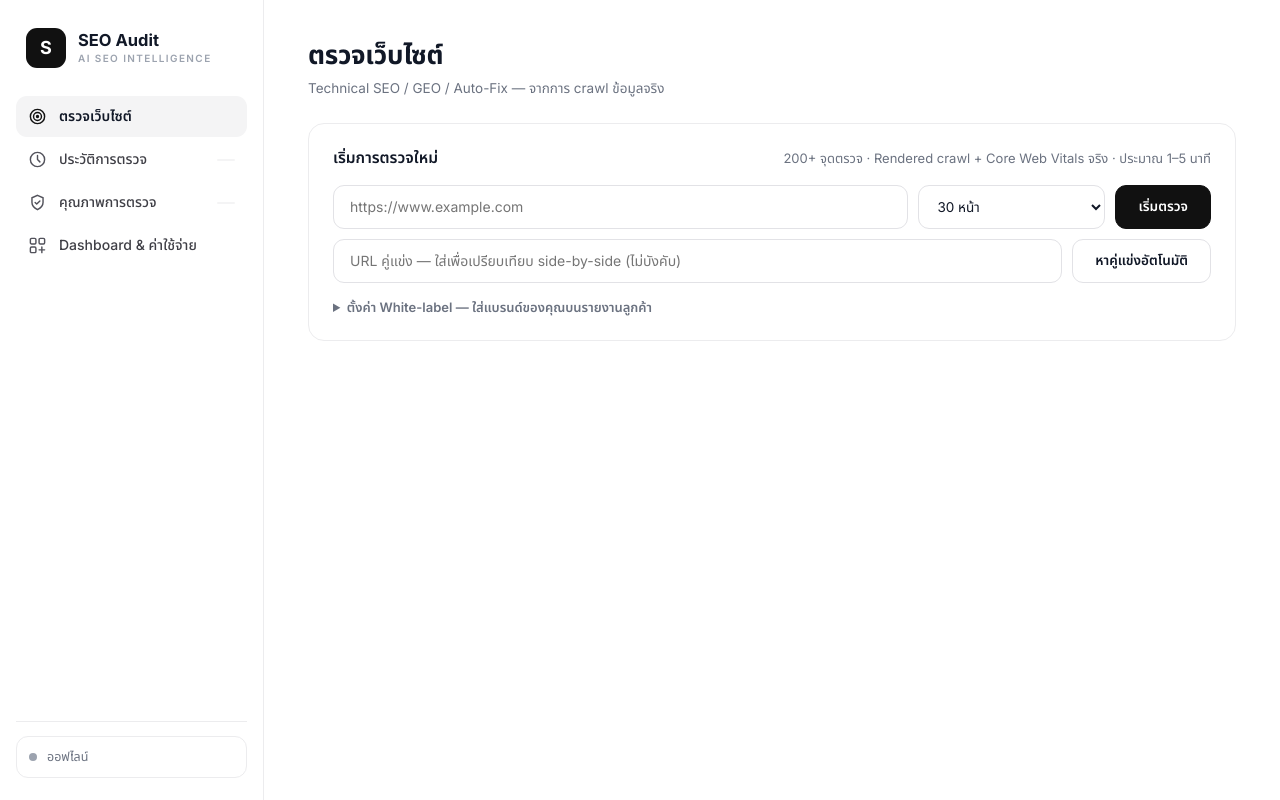
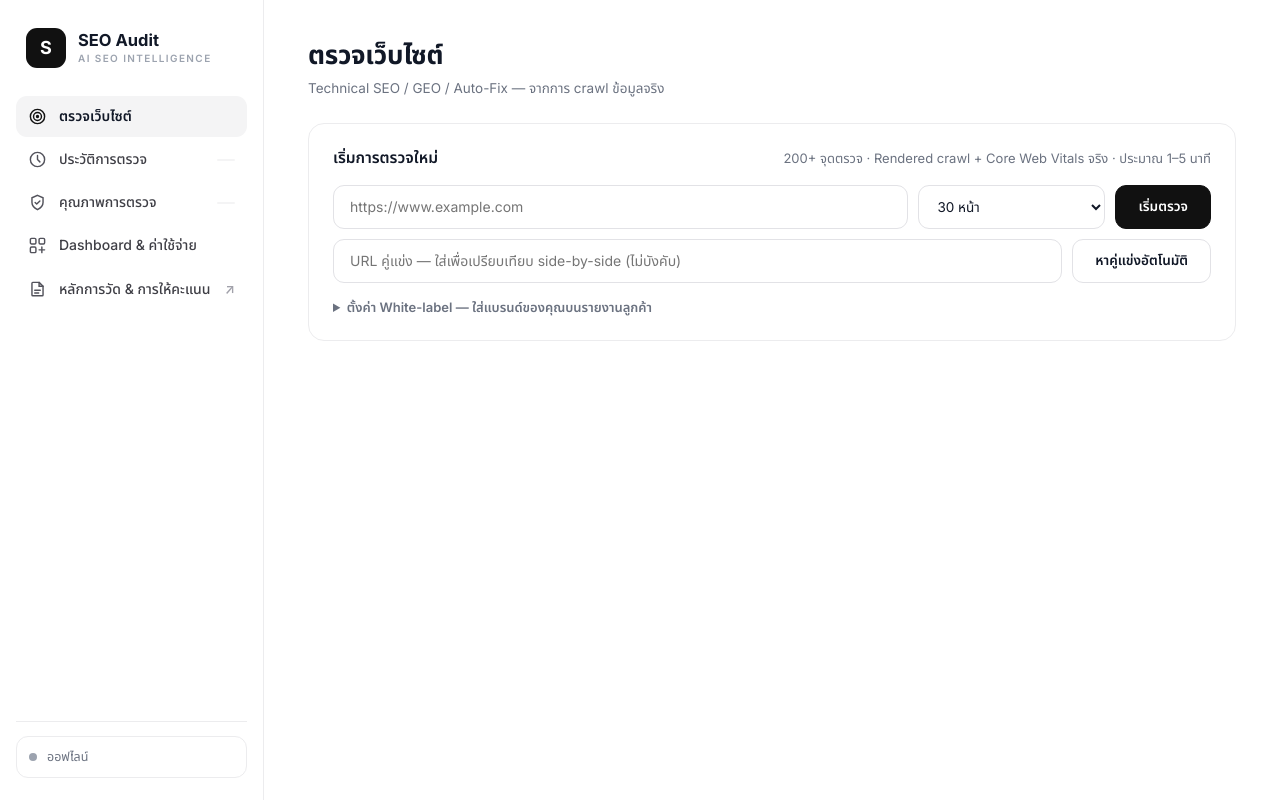
Before and after one commit to NarisaraShareinvestor/SEO_Check, a website: page ai-check-seo/public/index.html in a window 1280 px wide. Drawn offline with Linux system fonts and the light colour scheme; no server answers.

Commit message:
feat(nav): เพิ่มเมนู 'หลักการวัด & การให้คะแนน' ใน sidebar → /methodology
ลิงก์ไปหน้า methodology (เปิดแท็บใหม่ เป็นหน้า reference เต็มหน้า) ให้เข้าถึงได้จาก sidebar
มี ↗ บอกว่าเปิดแท็บใหม่

Co-Authored-By: Claude Opus 4.8 (1M context) <noreply@anthropic.com>

```diff
--- a/ai-check-seo/public/index.html
+++ b/ai-check-seo/public/index.html
@@ -254,6 +254,11 @@ main{flex:1;padding:34px 44px 80px;max-width:1240px}
       <svg fill="none" stroke-width="1.8" viewBox="0 0 24 24"><rect x="3" y="3" width="7" height="7" rx="1.5"/><rect x="14" y="3" width="7" height="7" rx="1.5"/><rect x="3" y="14" width="7" height="7" rx="1.5"/><path d="M14 17.5h7M17.5 14v7" stroke-linecap="round"/></svg>
       Dashboard & ค่าใช้จ่าย
     </button>
+    <a class="nitem" href="/methodology" target="_blank" rel="noopener" style="text-decoration:none">
+      <svg fill="none" stroke-width="1.8" viewBox="0 0 24 24"><path d="M5 4a1 1 0 0 1 1-1h8l5 5v11a1 1 0 0 1-1 1H6a1 1 0 0 1-1-1V4z" stroke-linejoin="round"/><path d="M14 3v5h5M8.5 13h7M8.5 16.5h5" stroke-linecap="round"/></svg>
+      หลักการวัด & การให้คะแนน
+      <span class="badge" style="background:none;color:#a1a1aa;font-size:13px;padding:0">↗</span>
+    </a>
   </nav>
   <div class="side-bottom">
     <div class="aibox-side"><span class="dot off" id="aiDot"></span><span id="aiStatus">กำลังเช็คสถานะ…</span></div>
```
